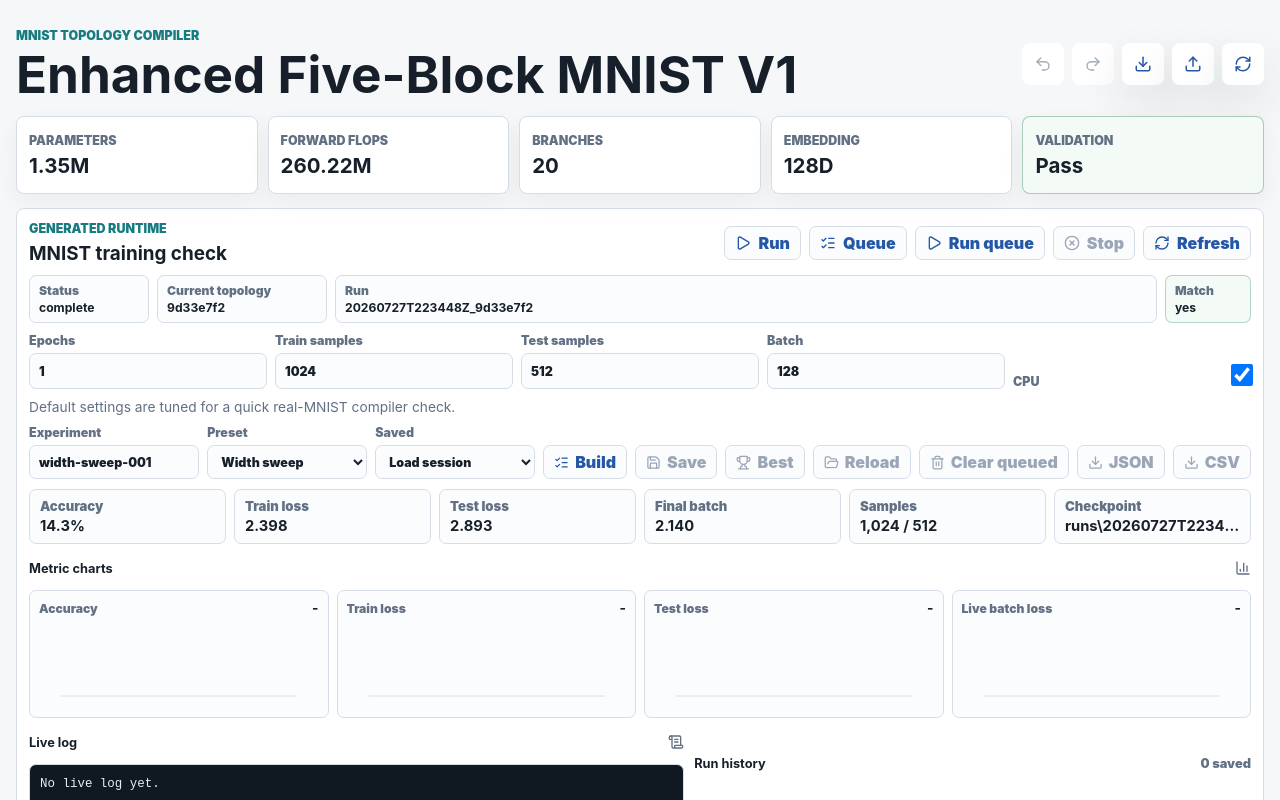
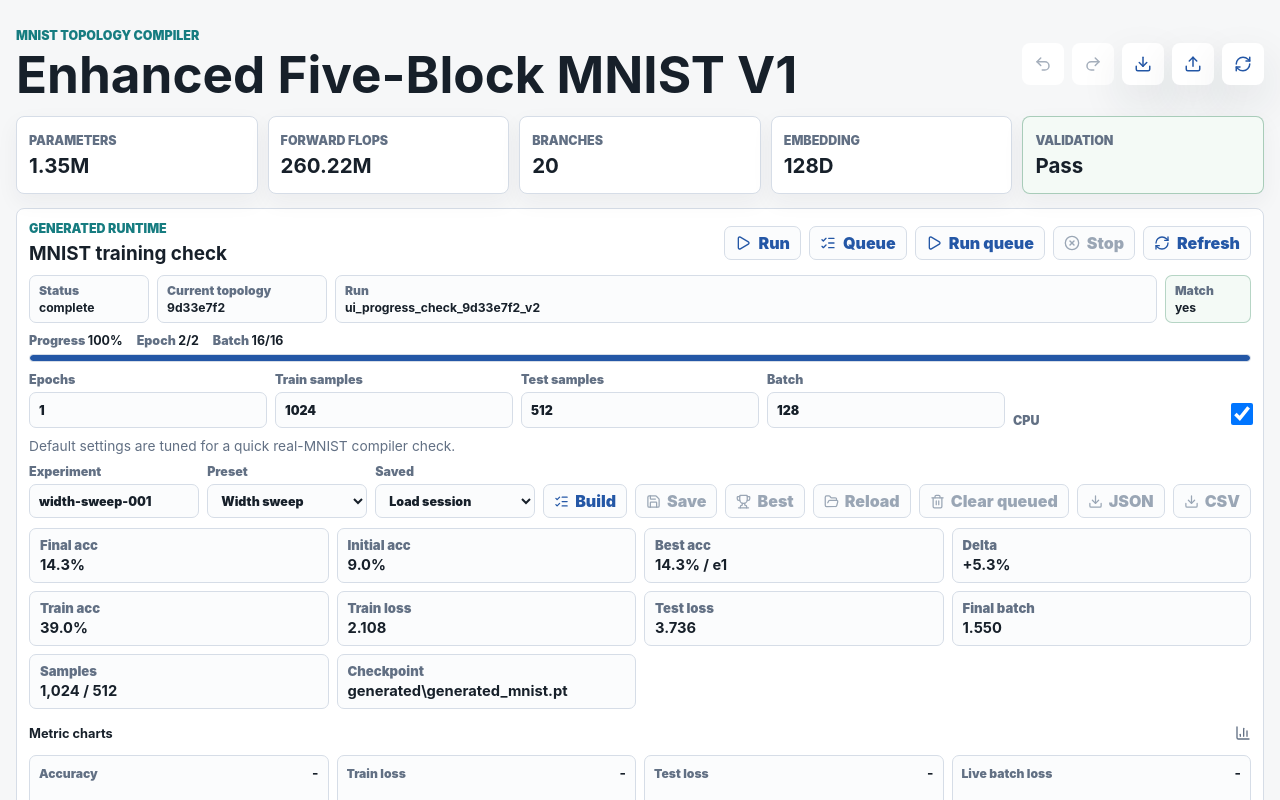
Before and after one commit to expert10000/mnist-editor, a Next.js app: page / in a window 1280 px wide. Shown: the top 800 px of the page. Built offline with nearby package versions, Linux system fonts and the light colour scheme.

Commit message:
Add training progress and accuracy deltas

```diff
--- a/generated/train_metrics.json
+++ b/generated/train_metrics.json
@@ -1,22 +1,43 @@
 {
   "status": "complete",
-  "run_id": "20260727T223448Z_9d33e7f2",
+  "run_id": "ui_progress_check_9d33e7f2_v2",
   "topology_id": "9d33e7f2",
-  "created_at": "2026-07-27T22:34:54.752915+00:00",
-  "updated_at": "2026-07-27T22:35:09.986739+00:00",
-  "epochs": 1,
+  "created_at": "2026-07-28T16:42:32.708094+00:00",
+  "updated_at": "2026-07-28T16:43:02.149718+00:00",
+  "epochs": 2,
   "train_limit": 1024,
   "test_limit": 512,
   "seed": 7,
-  "current_epoch": 1,
-  "current_batch": 8,
-  "total_batches": 8,
-  "first_batch_loss": 2.546267032623291,
-  "final_batch_loss": 2.1399035453796387,
-  "train_loss": 2.398191422224045,
-  "test_loss": 2.8932653665542603,
+  "current_epoch": 2,
+  "current_batch": 16,
+  "total_batches": 16,
+  "first_batch_loss": 2.5679914951324463,
+  "final_batch_loss": 1.5502089262008667,
+  "final_batch_accuracy": 0.6953125,
+  "train_loss": 2.1082836389541626,
+  "train_accuracy": 0.3896484375,
+  "baseline_test_loss": 2.3653351068496704,
+  "baseline_accuracy": 0.08984375,
+  "test_loss": 3.7364441752433777,
   "test_accuracy": 0.142578125,
-  "checkpoint": "runs\\20260727T223448Z_9d33e7f2\\checkpoint.pt",
-  "duration_seconds": 15.23,
+  "best_accuracy": 0.142578125,
+  "best_epoch": 1,
+  "accuracy_delta": 0.052734375,
+  "epoch_history": [
+    {
+      "epoch": 1,
+      "train_loss": 2.3978055119514465,
+      "test_loss": 2.7887446880340576,
+      "test_accuracy": 0.142578125
+    },
+    {
+      "epoch": 2,
+      "train_loss": 1.8187617659568787,
+      "test_loss": 3.7364441752433777,
+      "test_accuracy": 0.142578125
+    }
+  ],
+  "checkpoint": "generated\\generated_mnist.pt",
+  "duration_seconds": 29.44,
   "passed_smoke_rule": true
 }
--- a/src/app/api/experiments/route.ts
+++ b/src/app/api/experiments/route.ts
@@ -102,6 +102,11 @@ function toCsv(rows: unknown[]) {
     "runId",
     "runPath",
     "accuracy",
+    "baselineAccuracy",
+    "bestAccuracy",
+    "bestEpoch",
+    "accuracyDelta",
+    "trainAccuracy",
     "trainLoss",
     "testLoss",
     "finalBatchLoss",
--- a/src/app/globals.css
+++ b/src/app/globals.css
@@ -244,6 +244,24 @@ h1 {
   background: #fff8e8;
 }
 
+.trainingProgressBlock {
+  display: grid;
+  gap: 6px;
+}
+
+.trainingProgressMeta {
+  display: flex;
+  flex-wrap: wrap;
+  gap: 8px 14px;
+  color: var(--muted);
+  font-size: 0.78rem;
+  font-weight: 900;
+}
+
+.trainingProgressMeta strong {
+  color: var(--ink);
+}
+
 .trainingProgress {
   height: 8px;
   overflow: hidden;
@@ -303,7 +321,7 @@ h1 {
 
 .trainingMetricGrid {
   display: grid;
-  grid-template-columns: repeat(6, minmax(0, 1fr));
+  grid-template-columns: repeat(4, minmax(0, 1fr));
   gap: 8px;
 }
 
--- a/src/app/page.tsx
+++ b/src/app/page.tsx
@@ -67,9 +67,17 @@ type GeneratedTrainMetrics = {
   total_batches?: number;
   first_batch_loss: number | null;
   final_batch_loss: number | null;
+  final_batch_accuracy?: number | null;
   train_loss: number | null;
+  train_accuracy?: number | null;
+  baseline_test_loss?: number | null;
+  baseline_accuracy?: number | null;
   test_loss: number | null;
   test_accuracy: number | null;
+  best_accuracy?: number | null;
+  best_epoch?: number | null;
+  accuracy_delta?: number | null;
+  epoch_history?: Array<{ epoch: number; train_loss: number; test_loss: number; test_accuracy: number }>;
   checkpoint?: string;
   duration_seconds?: number;
   passed_smoke_rule: boolean | null;
@@ -1176,6 +1184,12 @@ function GeneratedTrainingPanel({
         ? 100
         : 0;
   const topologyMatches = displayedMetrics?.topology_id ? displayedMetrics.topology_id === currentTopologyId : undefined;
+  const bestAccuracy = displayedMetrics?.best_accuracy ?? displayedMetrics?.test_accuracy;
+  const bestEpoch = displayedMetrics?.best_epoch ?? undefined;
+  const bestAccuracySuffix = bestEpoch === 0 ? " / base" : typeof bestEpoch === "number" ? ` / e${bestEpoch}` : "";
+  const progressEpoch = displayedMetrics?.current_epoch ?? 0;
+  const progressBatch = displayedMetrics?.current_batch ?? 0;
+  const progressTotal = displayedMetrics?.total_batches ?? 0;
   const chartRuns = buildChartRuns(runHistory, displayedMetrics, ablationQueue);
   const batchLosses = parseBatchLosses(logs);
 
@@ -1223,9 +1237,22 @@ function GeneratedTrainingPanel({
           Match <strong>{topologyMatches === undefined ? "-" : topologyMatches ? "yes" : "no"}</strong>
         </span>
       </div>
-      {trainingBusy || displayedMetrics?.status === "running" ? (
-        <div className="trainingProgress" aria-label="Training progress">
-          <span style={{ width: `${progress}%` }} />
+      {displayedMetrics ? (
+        <div className="trainingProgressBlock" aria-label="Training progress">
+          <div className="trainingProgressMeta">
+            <span>
+              Progress <strong>{progress}%</strong>
+            </span>
+            <span>
+              Epoch <strong>{progressEpoch}/{displayedMetrics.epochs}</strong>
+            </span>
+            <span>
+              Batch <strong>{progressBatch}/{progressTotal}</strong>
+            </span>
+          </div>
+          <div className="trainingProgress">
+            <span style={{ width: `${progress}%` }} />
+          </div>
         </div>
       ) : null}
       <div className="trainingControls">
@@ -1292,7 +1319,19 @@ function GeneratedTrainingPanel({
       {displayedMetrics ? (
         <div className="trainingMetricGrid">
           <span>
-            Accuracy <strong>{formatMaybePercent(displayedMetrics.test_accuracy)}</strong>
+            Final acc <strong>{formatMaybePercent(displayedMetrics.test_accuracy)}</strong>
+          </span>
+          <span>
+            Initial acc <strong>{formatMaybePercent(displayedMetrics.baseline_accuracy)}</strong>
+          </span>
+          <span>
+            Best acc <strong>{formatMaybePercent(bestAccuracy)}{bestAccuracySuffix}</strong>
+          </span>
+          <span>
+            Delta <strong>{formatMaybeSignedPercent(displayedMetrics.accuracy_delta)}</strong>
+          </span>
+          <span>
+            Train acc <strong>{formatMaybePercent(displayedMetrics.train_accuracy)}</strong>
           </span>
           <span>
             Train loss <strong>{formatMaybeNumber(displayedMetrics.train_loss)}</strong>
@@ -1351,7 +1390,7 @@ function GeneratedTrainingPanel({
                     {run.topologyId ?? "-"}
                   </button>
                   <button className={`runHistoryCell ${run.runId === selectedRunId ? "selected" : ""}`} type="button" onClick={() => onSelectRun(run.runId)}>
-                    {formatMaybePercent(run.metrics.test_accuracy)}
+                    {formatMaybePercent(run.metrics.best_accuracy ?? run.metrics.test_accuracy)}
                   </button>
                   <button className={`runHistoryCell ${run.runId === selectedRunId ? "selected" : ""}`} type="button" onClick={() => onSelectRun(run.runId)}>
                     {run.status}
@@ -1549,7 +1588,7 @@ function AblationQueuePanel({
         {queue.map((item) => (
           <button className={`ablationQueueItem ${item.status}`} key={item.id} type="button" onClick={() => onLoadVariant(item)}>
             <span>{item.label}</span>
-            <strong>{formatMaybePercent(item.metrics?.test_accuracy)}</strong>
+            <strong>{formatMaybePercent(item.metrics?.best_accuracy ?? item.metrics?.test_accuracy)}</strong>
             <small>{item.note}</small>
             <small>train {formatMaybeNumber(item.metrics?.train_loss)} / test {formatMaybeNumber(item.metrics?.test_loss)}</small>
             <small>{item.topologyId === currentTopologyId ? "current" : item.topologyId} / {item.status}</small>
@@ -1694,7 +1733,7 @@ function buildChartRuns(runHistory: GeneratedRunSummary[], currentMetrics: Gener
     .filter((item) => item.metrics)
     .map((item) => ({
       label: item.label,
-      accuracy: item.metrics?.test_accuracy ?? undefined,
+      accuracy: item.metrics?.best_accuracy ?? item.metrics?.test_accuracy ?? undefined,
       trainLoss: item.metrics?.train_loss ?? undefined,
       testLoss: item.metrics?.test_loss ?? undefined,
     }));
@@ -1708,14 +1747,14 @@ function buildChartRuns(runHistory: GeneratedRunSummary[], currentMetrics: Gener
     .reverse()
     .map((run) => ({
       label: formatRunLabel(run.runId),
-      accuracy: run.metrics.test_accuracy ?? undefined,
+      accuracy: run.metrics.best_accuracy ?? run.metrics.test_accuracy ?? undefined,
       trainLoss: run.metrics.train_loss ?? undefined,
       testLoss: run.metrics.test_loss ?? undefined,
     }));
   if (currentMetrics?.status === "running") {
     completed.push({
       label: "Live",
-      accuracy: currentMetrics.test_accuracy ?? undefined,
+      accuracy: currentMetrics.best_accuracy ?? currentMetrics.test_accuracy ?? undefined,
       trainLoss: currentMetrics.train_loss ?? undefined,
       testLoss: currentMetrics.test_loss ?? undefined,
     });
@@ -1734,6 +1773,11 @@ function buildQueueReportRows(queue: AblationQueueItem[]) {
       runId: item.runId ?? "",
       runPath: item.runId ? `runs/${item.runId}` : "",
       accuracy: item.metrics?.test_accuracy ?? null,
+      baselineAccuracy: item.metrics?.baseline_accuracy ?? null,
+      bestAccuracy: item.metrics?.best_accuracy ?? item.metrics?.test_accuracy ?? null,
+      bestEpoch: item.metrics?.best_epoch ?? null,
+      accuracyDelta: item.metrics?.accuracy_delta ?? null,
+      trainAccuracy: item.metrics?.train_accuracy ?? null,
       trainLoss: item.metrics?.train_loss ?? null,
       testLoss: item.metrics?.test_loss ?? null,
       finalBatchLoss: item.metrics?.final_batch_loss ?? null,
@@ -1746,8 +1790,8 @@ function buildQueueReportRows(queue: AblationQueueItem[]) {
 
 function bestQueueVariant(queue: AblationQueueItem[]) {
   return queue
-    .filter((item) => typeof item.metrics?.test_accuracy === "number")
-    .sort((left, right) => (right.metrics?.test_accuracy ?? -1) - (left.metrics?.test_accuracy ?? -1))[0];
+    .filter((item) => typeof (item.metrics?.best_accuracy ?? item.metrics?.test_accuracy) === "number")
+    .sort((left, right) => (right.metrics?.best_accuracy ?? right.metrics?.test_accuracy ?? -1) - (left.metrics?.best_accuracy ?? left.metrics?.test_accuracy ?? -1))[0];
 }
 
 function hydrateExperimentQueue(value: unknown): AblationQueueItem[] {
@@ -1803,6 +1847,11 @@ function toCsv(rows: ReturnType<typeof buildQueueReportRows>) {
     "runId",
     "runPath",
     "accuracy",
+    "baselineAccuracy",
+    "bestAccuracy",
+    "bestEpoch",
+    "accuracyDelta",
+    "trainAccuracy",
     "trainLoss",
     "testLoss",
     "finalBatchLoss",
@@ -1874,6 +1923,14 @@ function formatPercent(value: number) {
 
 function formatMaybePercent(value: number | null | undefined) {
   return typeof value === "number" && Number.isFinite(value) ? formatPercent(value) : "-";
+}
+
+function formatMaybeSignedPercent(value: number | null | undefined) {
+  if (typeof value !== "number" || !Number.isFinite(value)) {
+    return "-";
+  }
+  const formatted = formatPercent(value);
+  return value > 0 ? `+${formatted}` : formatted;
 }
 
 function formatMaybeNumber(value: number | null | undefined) {
```
Also changed, not shown: 1 other file (tests, documents, lock files or other folders).
